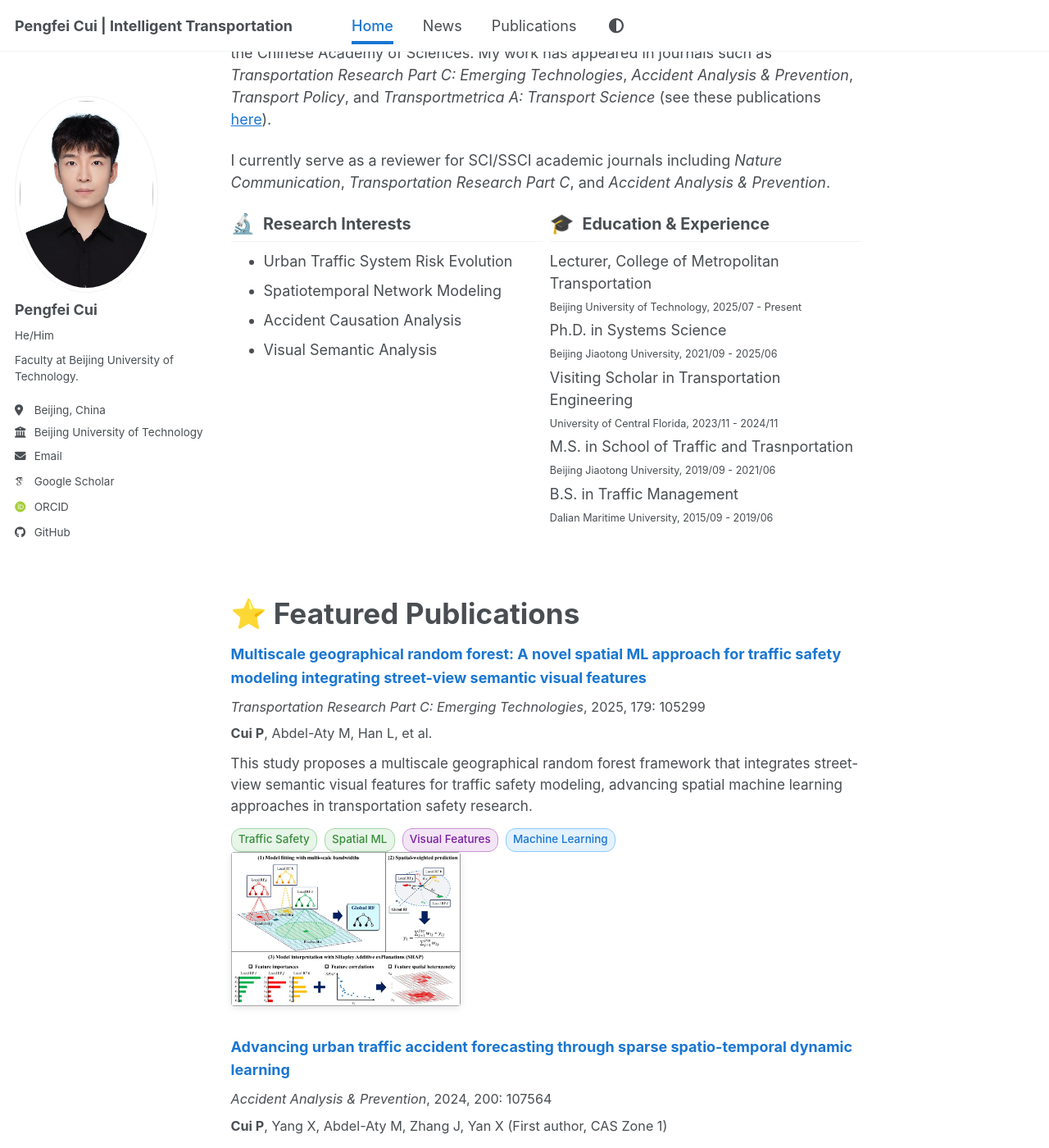
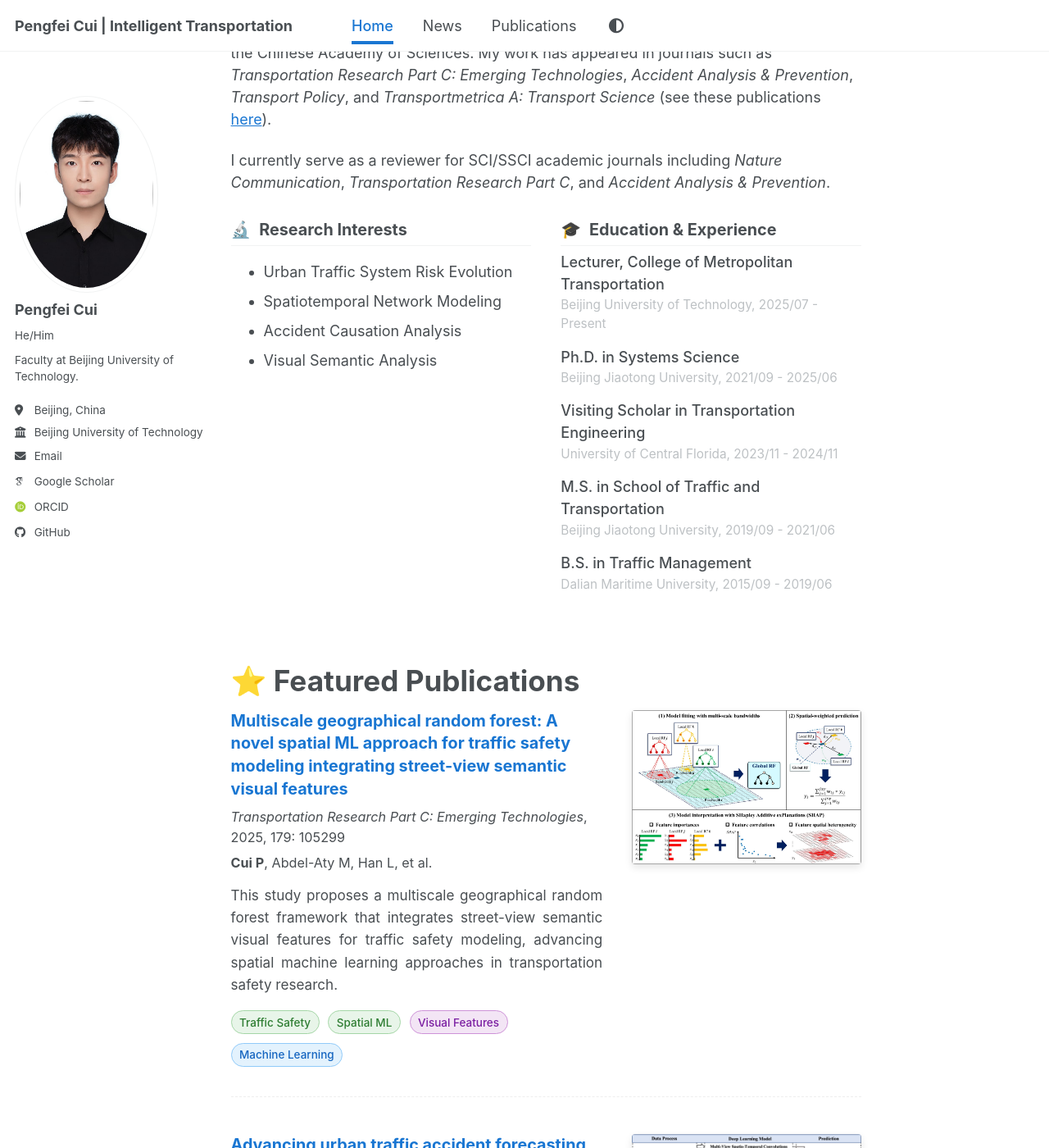
Before and after one commit to PengfeiCui99/pengfeicui99.github.io, a Jekyll site: the page built from _pages/about.md, in a window 1280 px wide and 1400 px high, scrolled down 472 px. Shown: the whole window at 82% size. Built offline with Jekyll 4.4.1, drawn with Linux system fonts in a browser that asks for light colours; some web fonts are replaced; part of the change alters nothing that is shown.

Commit message:
Update about.md

```diff
--- a/_pages/about.md
+++ b/_pages/about.md
@@ -12,126 +12,308 @@ In the past five years, I have published over 10 SCI/SSCI papers in leading tran
 
 I currently serve as a reviewer for SCI/SSCI academic journals including *Nature Communication*, *Transportation Research Part C*, and *Accident Analysis & Prevention*.
 
-<div class="about-sections-wrapper" style="display: flex; gap: 0.5em; flex-wrap: wrap; margin-top: 0em;">
-  <div class="about-section" style="flex: 1; min-width: 300px;">
-    <h2 style="margin-bottom: 0.5em; margin-top: 0; display: flex; align-items: center; gap: 0.5em;">
-      <span style="font-size: 1.2em;">🔬</span> Research Interests
+<div class="info-grid">
+  <div class="info-column">
+    <h2 class="info-title">
+      <span class="emoji-icon">🔬</span> Research Interests
     </h2>
-    <ul style="margin-top: 0;">
+    <ul>
       <li>Urban Traffic System Risk Evolution</li>
       <li>Spatiotemporal Network Modeling</li>
       <li>Accident Causation Analysis</li>
       <li>Visual Semantic Analysis</li>
     </ul>
   </div>
-  <div class="about-section" style="flex: 1; min-width: 300px;">
-    <h2 style="margin-bottom: 0.5em; margin-top: 0; display: flex; align-items: center; gap: 0.5em;">
-      <span style="font-size: 1.2em;">🎓</span> Education & Experience
+
+  <div class="info-column">
+    <h2 class="info-title">
+      <span class="emoji-icon">🎓</span> Education & Experience
     </h2>
-    <ul style="list-style: none; padding-left: 0; margin-top: 0;">
-      <li style="margin-bottom: 0.2em;">
-        Lecturer, College of Metropolitan Transportation<br>
-        <span style="font-size: 0.7em; color: var(--global-text-color);">Beijing University of Technology, 2025/07 - Present</span>
+    <ul class="edu-list">
+      <li>
+        <div class="edu-role">Lecturer, College of Metropolitan Transportation</div>
+        <div class="edu-place">Beijing University of Technology, 2025/07 - Present</div>
       </li>
-      <li style="margin-bottom: 0.2em;">
-        Ph.D. in Systems Science<br>
-        <span style="font-size: 0.7em; color: var(--global-text-color);">Beijing Jiaotong University, 2021/09 - 2025/06</span>
+      <li>
+        <div class="edu-role">Ph.D. in Systems Science</div>
+        <div class="edu-place">Beijing Jiaotong University, 2021/09 - 2025/06</div>
       </li>
-      <li style="margin-bottom: 0.2em;">
-        Visiting Scholar in Transportation Engineering<br>
-        <span style="font-size: 0.7em; color: var(--global-text-color);">University of Central Florida, 2023/11 - 2024/11</span>
+      <li>
+        <div class="edu-role">Visiting Scholar in Transportation Engineering</div>
+        <div class="edu-place">University of Central Florida, 2023/11 - 2024/11</div>
       </li>
-      <li style="margin-bottom: 0.2em;">
-        M.S. in School of Traffic and Trasnportation<br>
-        <span style="font-size: 0.7em; color: var(--global-text-color);">Beijing Jiaotong University, 2019/09 - 2021/06</span>
+      <li>
+        <div class="edu-role">M.S. in School of Traffic and Transportation</div>
+        <div class="edu-place">Beijing Jiaotong University, 2019/09 - 2021/06</div>
       </li>
-      <li style="margin-bottom: 0.2em;">
-        B.S. in Traffic Management<br>
-        <span style="font-size: 0.7em; color: var(--global-text-color);">Dalian Maritime University, 2015/09 - 2019/06</span>
+      <li>
+        <div class="edu-role">B.S. in Traffic Management</div>
+        <div class="edu-place">Dalian Maritime University, 2015/09 - 2019/06</div>
       </li>
     </ul>
   </div>
 </div>
 
-<h1 class="page__title" style="margin-top: 2em; display: flex; align-items: center; gap: 0.5em;">
+<h1 class="page__title section-title">
   <span style="font-size: 0.9em;">⭐</span> Featured Publications
 </h1>
 
-<div class="featured-publications" style="margin-bottom: 2em;">
-  <div class="featured-pub-item" style="margin-bottom: 2em; display: flex; gap: 2em; align-items: flex-start;">
-    <div style="flex: 1; min-width: 0;">
-      <div style="font-size: 1em; line-height: 1.6;">
-        <strong style="color: var(--global-link-color);">Multiscale geographical random forest: A novel spatial ML approach for traffic safety modeling integrating street-view semantic visual features</strong>
-        <div style="margin-top: 0.5em; font-size: 0.9em; color: var(--global-text-color);">
-          <em>Transportation Research Part C: Emerging Technologies</em>, 2025, 179: 105299
-        </div>
-        <div style="margin-top: 0.4em; font-size: 0.9em; color: var(--global-text-color);">
-          <strong>Cui P</strong>, Abdel-Aty M, Han L, et al.
-        </div>
-        <div style="margin-top: 0.6em; font-size: 0.95em; color: var(--global-text-color); line-height: 1.5;">
-          This study proposes a multiscale geographical random forest framework that integrates street-view semantic visual features for traffic safety modeling, advancing spatial machine learning approaches in transportation safety research.
-        </div>
-        <div style="margin-top: 0.8em; display: flex; gap: 0.5em; flex-wrap: wrap; align-items: center;">
-          <span style="display: inline-block; padding: 0.2em 0.6em; border-radius: 12px; font-size: 0.75em; font-weight: 500; background-color: #e8f5e9; color: #388e3c; border: 1px solid #a5d6a7;">Traffic Safety</span>
-          <span style="display: inline-block; padding: 0.2em 0.6em; border-radius: 12px; font-size: 0.75em; font-weight: 500; background-color: #e8f5e9; color: #388e3c; border: 1px solid #a5d6a7;">Spatial ML</span>
-          <span style="display: inline-block; padding: 0.2em 0.6em; border-radius: 12px; font-size: 0.75em; font-weight: 500; background-color: #f3e5f5; color: #7b1fa2; border: 1px solid #ce93d8;">Visual Features</span>
-          <span style="display: inline-block; padding: 0.2em 0.6em; border-radius: 12px; font-size: 0.75em; font-weight: 500; background-color: #e3f2fd; color: #1976d2; border: 1px solid #90caf9;">Machine Learning</span>
-        </div>
-    <div style="flex-shrink: 0; width: 280px;">
+<div class="featured-publications">
+
+  <div class="pub-card">
+    <div class="pub-content">
+      <div class="pub-title">
+        <a href="/publications/2025-10-01-MGRF-traffic-safety-modeling-streetview">Multiscale geographical random forest: A novel spatial ML approach for traffic safety modeling integrating street-view semantic visual features</a>
+      </div>
+
+      <div class="pub-journal">
+        <em>Transportation Research Part C: Emerging Technologies</em>, 2025, 179: 105299
+      </div>
+
+      <div class="pub-authors">
+        <strong>Cui P</strong>, Abdel-Aty M, Han L, et al.
+      </div>
+
+      <div class="pub-abstract">
+        This study proposes a multiscale geographical random forest framework that integrates street-view semantic visual features for traffic safety modeling, advancing spatial machine learning approaches in transportation safety research.
+      </div>
+
+      <div class="pub-tags">
+        <span class="tag tag-green">Traffic Safety</span>
+        <span class="tag tag-green">Spatial ML</span>
+        <span class="tag tag-purple">Visual Features</span>
+        <span class="tag tag-blue">Machine Learning</span>
+      </div>
+    </div>
+
+    <div class="pub-image-container">
       <a href="/publications/2025-10-01-MGRF-traffic-safety-modeling-streetview">
-        <img src="/images/publications/2025-10-01-MGRF-traffic-safety-modeling-streetview.jpg" alt="MGRF" style="width: 100%; height: auto; border-radius: 4px; box-shadow: 0 2px 8px rgba(0,0,0,0.1); transition: transform 0.3s ease;" onmouseover="this.style.transform='scale(1.02)'" onmouseout="this.style.transform='scale(1)'">
+        <img src="/images/publications/2025-10-01-MGRF-traffic-safety-modeling-streetview.jpg" alt="MGRF Framework" class="pub-img">
       </a>
-    </div>
-      </div>
     </div>
   </div>
 
-  <div class="featured-pub-item" style="margin-bottom: 2em; display: flex; gap: 2em; align-items: flex-start;">
-    <div style="flex: 1; min-width: 0;">
-      <div style="font-size: 1em; line-height: 1.6;">
-        <strong style="color: var(--global-link-color);">Advancing urban traffic accident forecasting through sparse spatio-temporal dynamic learning</strong>
-        <div style="margin-top: 0.5em; font-size: 0.9em; color: var(--global-text-color);">
-          <em>Accident Analysis & Prevention</em>, 2024, 200: 107564
-        </div>
-        <div style="margin-top: 0.4em; font-size: 0.9em; color: var(--global-text-color);">
-          <strong>Cui P</strong>, Yang X, Abdel-Aty M, Zhang J, Yan X (First author, CAS Zone 1)
-        </div>
-        <div style="margin-top: 0.6em; font-size: 0.95em; color: var(--global-text-color); line-height: 1.5;">
-          This study develops a sparse spatio-temporal dynamic learning approach for urban traffic accident forecasting, improving prediction accuracy through advanced spatiotemporal modeling techniques.
-        </div>
-        <div style="margin-top: 0.8em; display: flex; gap: 0.5em; flex-wrap: wrap; align-items: center;">
-          <span style="display: inline-block; padding: 0.2em 0.6em; border-radius: 12px; font-size: 0.75em; font-weight: 500; background-color: #e8f5e9; color: #388e3c; border: 1px solid #a5d6a7;">Accident Forecasting</span>
-          <span style="display: inline-block; padding: 0.2em 0.6em; border-radius: 12px; font-size: 0.75em; font-weight: 500; background-color: #e8f5e9; color: #388e3c; border: 1px solid #a5d6a7;">Spatiotemporal Modeling</span>
-          <span style="display: inline-block; padding: 0.2em 0.6em; border-radius: 12px; font-size: 0.75em; font-weight: 500; background-color: #e3f2fd; color: #1976d2; border: 1px solid #90caf9;">Deep Learning</span>
-        </div>
-        <div style="flex-shrink: 0; width: 280px;">
-          <a href="/publications/2024-03-18-urban-traffic-accident-forecasting">
-            <img src="/images/publications/2024-03-18-urban-traffic-accident-forecasting.jpg" alt="MGRF" style="width: 100%; height: auto; border-radius: 4px; box-shadow: 0 2px 8px rgba(0,0,0,0.1); transition: transform 0.3s ease;" onmouseover="this.style.transform='scale(1.02)'" onmouseout="this.style.transform='scale(1)'">
-          </a>
-        </div>
+  <div class="pub-card">
+    <div class="pub-content">
+      <div class="pub-title">
+        <a href="/publications/2024-03-18-urban-traffic-accident-forecasting">Advancing urban traffic accident forecasting through sparse spatio-temporal dynamic learning</a>
+      </div>
 
+      <div class="pub-journal">
+        <em>Accident Analysis & Prevention</em>, 2024, 200: 107564
       </div>
+
+      <div class="pub-authors">
+        <strong>Cui P</strong>, Yang X, Abdel-Aty M, Zhang J, Yan X (First author, CAS Zone 1)
+      </div>
+
+      <div class="pub-abstract">
+        This study develops a sparse spatio-temporal dynamic learning approach for urban traffic accident forecasting, improving prediction accuracy through advanced spatiotemporal modeling techniques.
+      </div>
+
+      <div class="pub-tags">
+        <span class="tag tag-green">Accident Forecasting</span>
+        <span class="tag tag-green">Spatiotemporal Modeling</span>
+        <span class="tag tag-blue">Deep Learning</span>
+      </div>
+    </div>
+
+    <div class="pub-image-container">
+      <a href="/publications/2024-03-18-urban-traffic-accident-forecasting">
+        <img src="/images/publications/2024-03-18-urban-traffic-accident-forecasting.jpg" alt="Traffic Accident Forecasting" class="pub-img">
+      </a>
     </div>
   </div>
 
-  </div>
 </div>
 
 <style>
-
-@media (max-width: 768px) {
-  .featured-pub-item {
-    flex-direction: column !important;
+  /* Info Grid Layout */
+  .info-grid {
+    display: flex;
+    gap: 2em;
+    flex-wrap: wrap;
+    margin-top: 1em;
   }
 
-  .featured-pub-item > div:last-child {
-    width: 100% !important;
-    max-width: 100% !important;
+  .info-column {
+    flex: 1;
+    min-width: 300px;
+  }
+
+  .info-title {
+    margin-bottom: 0.5em;
+    margin-top: 0;
+    display: flex;
+    align-items: center;
+    gap: 0.5em;
+    font-size: 1.5em;
+    border-bottom: 2px solid #f2f3f3;
+    padding-bottom: 0.3em;
+  }
+
+  .emoji-icon {
+    font-size: 1.0em;
+  }
+
+  /* Education List Styling */
+  .edu-list {
+    list-style: none;
+    padding-left: 0;
+    margin-top: 0;
+  }
+
+  .edu-list li {
+    margin-bottom: 0.8em;
+  }
+
+  .edu-role {
+    font-weight: 500;
+  }
+
+  .edu-place {
+    font-size: 0.85em;
+    color: var(--global-text-color-light, #666); /* Fallback color */
+    margin-top: 0.1em;
+  }
+
+  /* Section Title */
+  .section-title {
+    margin-top: 2em;
+    margin-bottom: 1em;
+    display: flex;
+    align-items: center;
+    gap: 0.5em;
+  }
+
+  /* Publication Card Layout */
+  .pub-card {
+    display: flex;
+    gap: 2em;
+    align-items: flex-start;
+    margin-bottom: 2.5em;
+    padding-bottom: 2em;
+    border-bottom: 1px dashed #eee; /* Optional: separator line */
+  }
+
+  .pub-card:last-child {
+    border-bottom: none;
+  }
+
+  .pub-content {
+    flex: 1;
+    min-width: 0; /* Prevents flex item from overflowing */
+  }
+
+  .pub-title {
+    font-size: 1.1em;
+    font-weight: bold;
+    line-height: 1.4;
+  }
+
+  .pub-title a {
+    color: var(--global-link-color, #337ab7);
+    text-decoration: none;
+  }
+
+  .pub-title a:hover {
+    text-decoration: underline;
+  }
+
+  .pub-journal {
+    margin-top: 0.5em;
+    font-size: 0.9em;
+    color: var(--global-text-color, #333);
+  }
+
+  .pub-authors {
+    margin-top: 0.4em;
+    font-size: 0.9em;
+    color: var(--global-text-color, #333);
+  }
+
+  .pub-abstract {
+    margin-top: 0.8em;
+    font-size: 0.95em;
+    color: var(--global-text-color, #333);
+    line-height: 1.6;
+    text-align: justify;
+  }
+
+  /* Image Container */
+  .pub-image-container {
+    flex-shrink: 0;
+    width: 280px;
+  }
+
+  .pub-img {
+    width: 100%;
+    height: auto;
+    border-radius: 4px;
+    box-shadow: 0 4px 10px rgba(0,0,0,0.1);
+    transition: transform 0.3s ease, box-shadow 0.3s ease;
+  }
+
+  .pub-img:hover {
+    transform: translateY(-3px);
+    box-shadow: 0 8px 15px rgba(0,0,0,0.15);
+  }
+
+  /* Tags / Badges */
+  .pub-tags {
     margin-top: 1em;
+    display: flex;
+    gap: 0.6em;
+    flex-wrap: wrap;
+    align-items: center;
   }
-}
 
-.featured-pub-item a:hover {
-  text-decoration: underline;
-}
+  .tag {
+    display: inline-block;
+    padding: 0.25em 0.7em;
+    border-radius: 15px;
+    font-size: 0.75em;
+    font-weight: 500;
+    border: 1px solid transparent;
+  }
+
+  .tag-green {
+    background-color: #e8f5e9;
+    color: #2e7d32;
+    border-color: #a5d6a7;
+  }
+
+  .tag-purple {
+    background-color: #f3e5f5;
+    color: #7b1fa2;
+    border-color: #ce93d8;
+  }
+
+  .tag-blue {
+    background-color: #e3f2fd;
+    color: #1565c0;
+    border-color: #90caf9;
+  }
+
+  /* Mobile Responsiveness */
+  @media (max-width: 768px) {
+    .info-grid {
+      gap: 1em;
+    }
+
+    .pub-card {
+      flex-direction: column; /* Stack vertically on mobile */
+      gap: 1em;
+    }
+
+    .pub-image-container {
+      width: 100%; /* Full width image on mobile */
+      max-width: 400px; /* But don't get too huge */
+      margin: 0 auto;
+    }
+
+    .pub-abstract {
+      text-align: left;
+    }
+  }
 </style>
```
